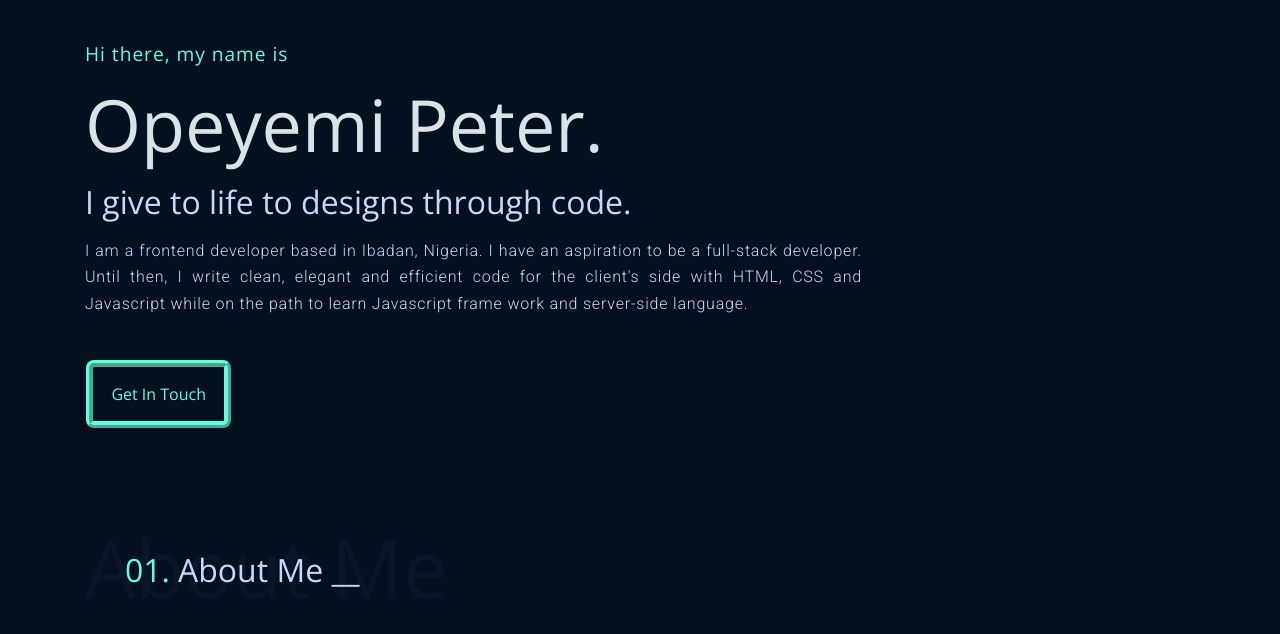
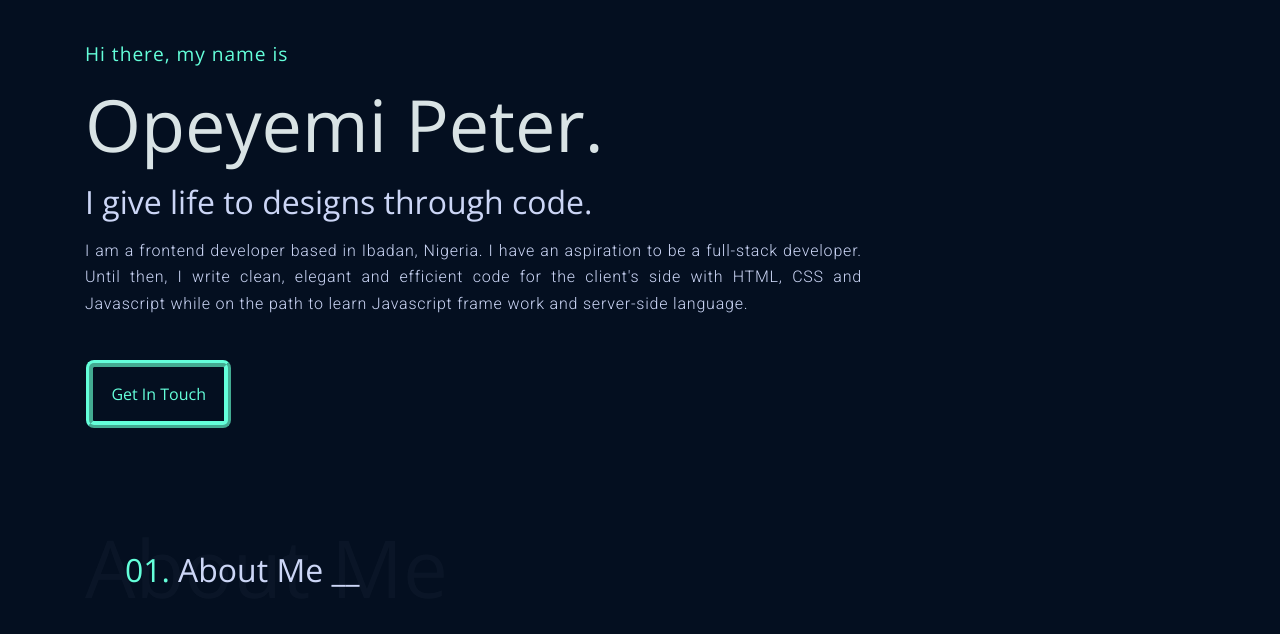
Before and after one commit to opeyemipeter1759/My-portfolio-webpage, a plain HTML site: page index.html in a window 1280 px wide. Shown: the part 112-746 px from the top of the page. Drawn offline with nearby package versions, Linux system fonts and the light colour scheme.

Commit message:
my portfolio

```diff
--- a/index.html
+++ b/index.html
@@ -129,7 +129,7 @@
       <section id="hero" class=" animate__animated animate__fadeInUp mt-4">
         <h1 class="hero-heading">Hi there, my name is</h1>
         <h2 class="hero-subheading mt-3">Opeyemi Peter</h2>
-        <h4 class="heroCodeSub mt-3">I give to life to designs through code</h4>
+        <h4 class="heroCodeSub mt-3">I give life to designs through code</h4>
         <p class="hero-description mt-3">
           I am a frontend developer based in Ibadan, Nigeria. I have an
           aspiration to be a full-stack developer. Until then, I write clean, elegant and
```
